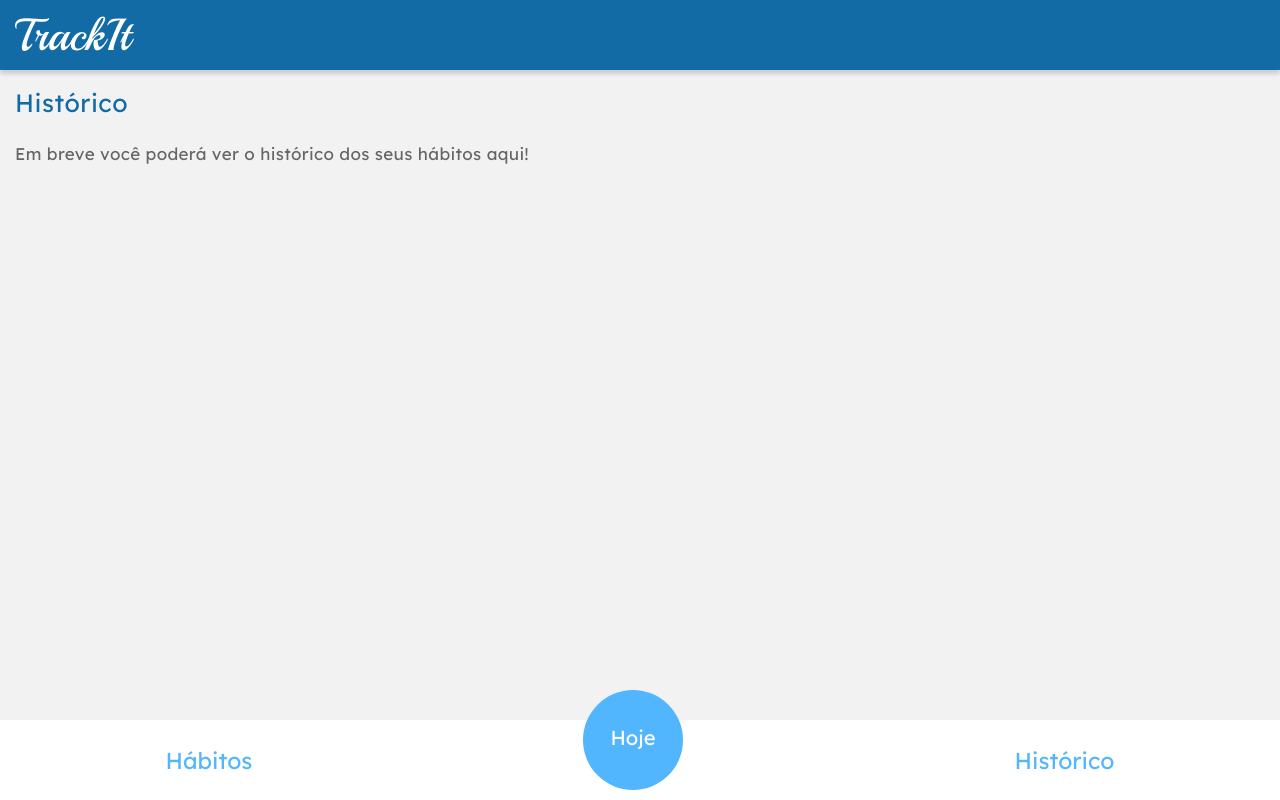
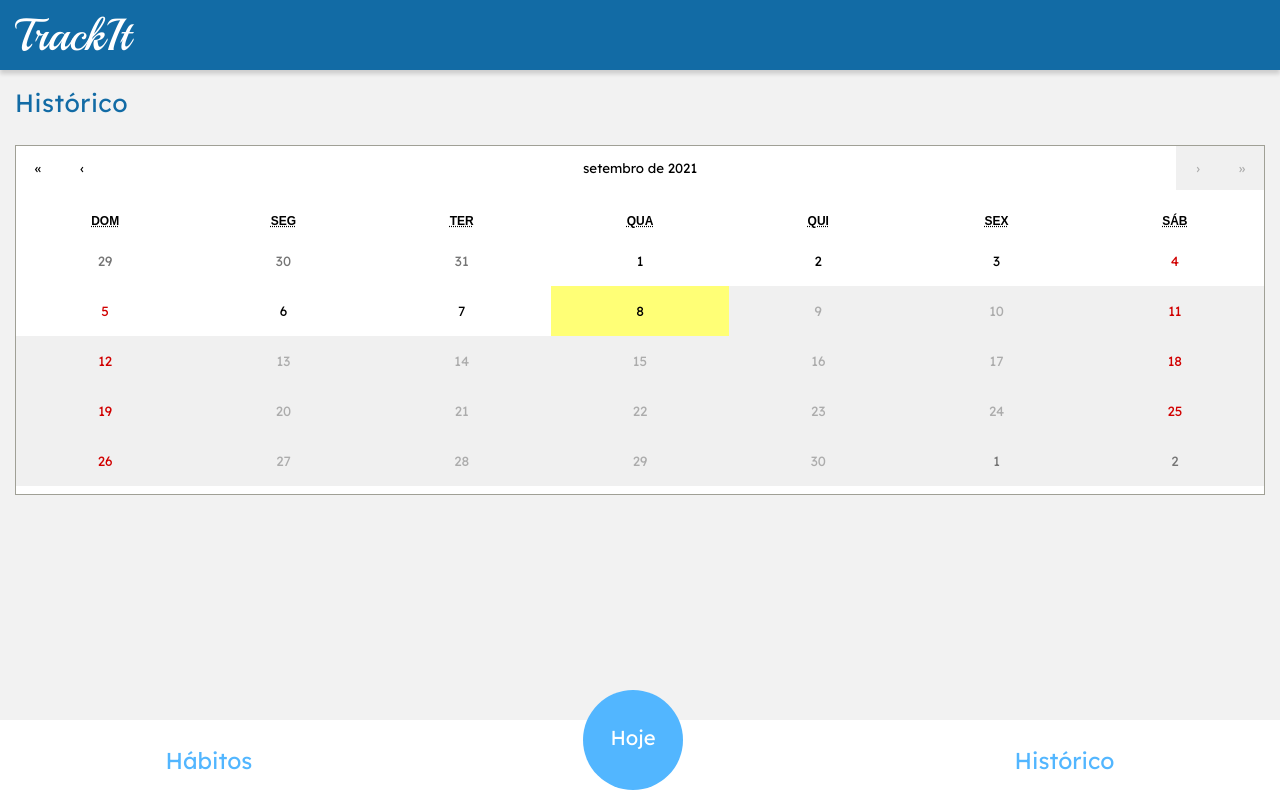
Before and after one commit to lfelipelizeu/TrackIt, a React (Create React App) app: page /historico in a window 1280 px wide. Built offline with nearby package versions, Linux system fonts and the light colour scheme.

Commit message:
Installed react calendar, styled and rendered at '/historico'

```diff
--- a/package.json
+++ b/package.json
@@ -9,6 +9,7 @@
     "axios": "^0.21.4",
     "dayjs": "^1.10.7",
     "react": "^17.0.2",
+    "react-calendar": "^3.4.0",
     "react-circular-progressbar": "^2.0.4",
     "react-dom": "^17.0.2",
     "react-loader-spinner": "^4.0.0",
--- a/src/components/History.js
+++ /dev/null
@@ -1,12 +0,0 @@
-import { PageTitle, Warning } from '../styles/MainPageStyles.js';
-
-export default function History () {
-    return (
-        <>
-            <PageTitle>Histórico</PageTitle>
-            <Warning>
-                Em breve você poderá ver o histórico dos seus hábitos aqui!
-            </Warning>
-        </>
-    );
-}
--- /dev/null
+++ b/src/components/History/History.js
@@ -0,0 +1,18 @@
+import { PageTitle } from '../../styles/MainPageStyles.js';
+import dayjs from 'dayjs';
+import Calendar from 'react-calendar'
+import 'react-calendar/dist/Calendar.css';
+import './custom-calendar.css';
+
+export default function History () {
+    return (
+        <>
+            <PageTitle>Histórico</PageTitle>
+            <Calendar
+                locale='pt-br'
+                calendarType='US'
+                maxDate={new Date()}
+            />
+        </>
+    );
+}
--- /dev/null
+++ b/src/components/History/custom-calendar.css
@@ -0,0 +1,12 @@
+.react-calendar {
+    width: 100%;
+    height: 350px;
+}
+
+.react-calendar__month-view__weekdays {
+    color: #000000;
+}
+
+.react-calendar__month-view__days {
+    height: 50px;
+}
--- a/src/components/MainPage.js
+++ b/src/components/MainPage.js
@@ -6,7 +6,7 @@ import Header from './Header.js';
 import Footer from './Footer.js';
 import Today from './Today/Today.js';
 import Habits from './Habits/Habits.js';
-import History from './History.js';
+import History from './History/History.js';
 
 export default function MainPage () {
     const [todayHabitsList, setTodayHabitsList] = useState(null);
```
Also changed, not shown: 1 other file (tests, documents, lock files or other folders).
